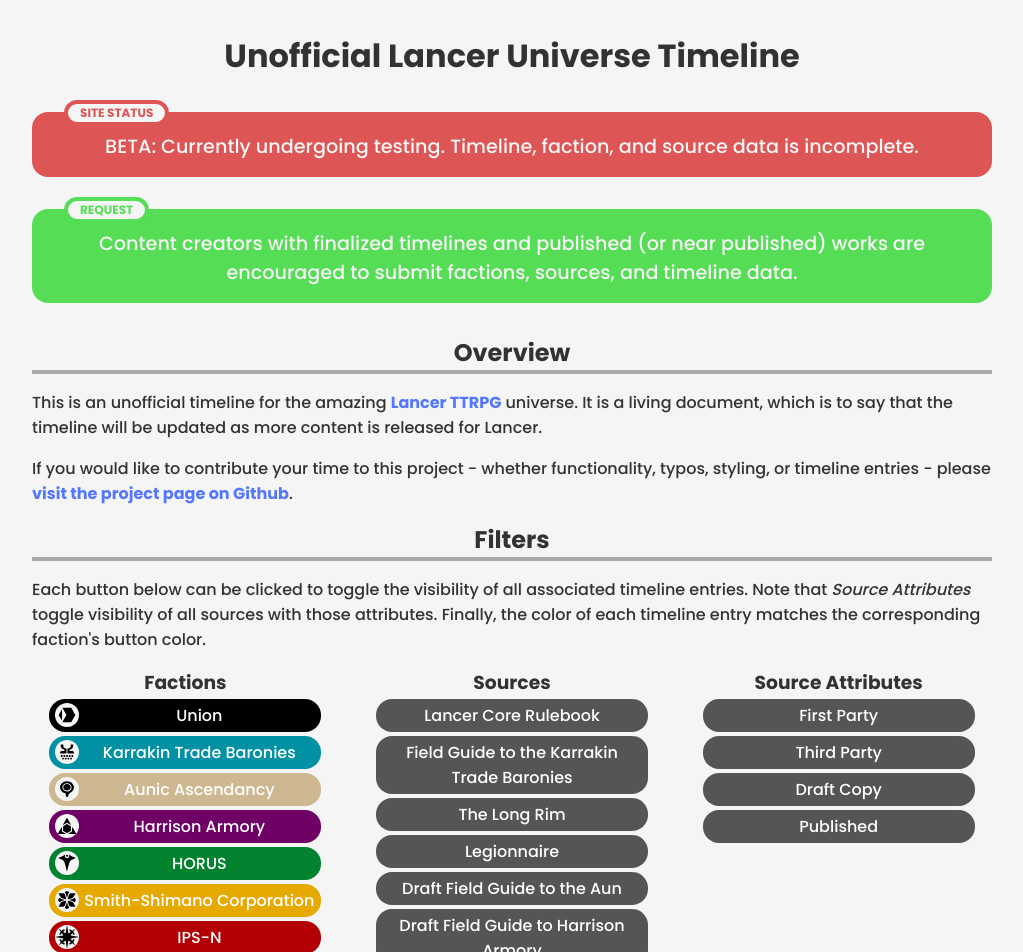
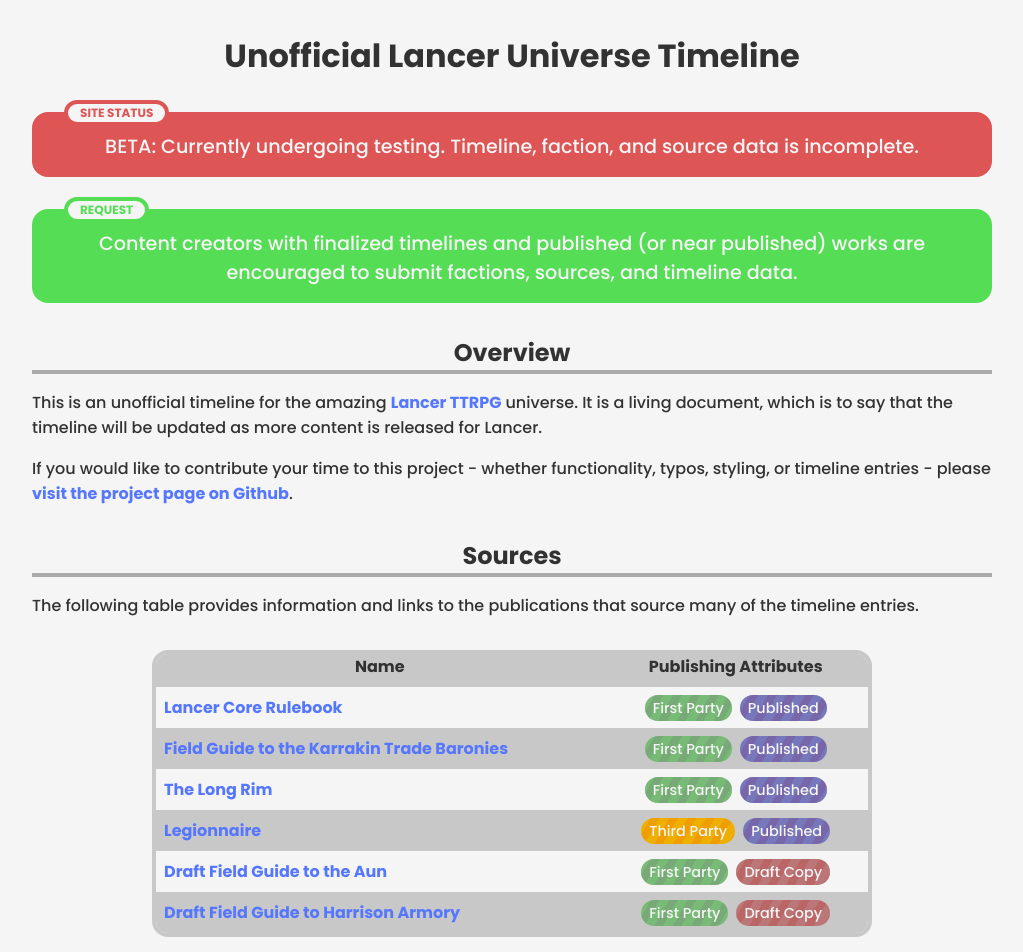
Before and after one commit to rishenko/react-lancer-timeline, a React (Create React App) app: page / in a window 1280 px wide. Shown: the top 952 px of the page, without its empty margins (128-1151 px from the left). Built offline with nearby package versions, Linux system fonts and the light colour scheme.

Commit message:
adding source table and adjusting publishing attribute stylings

```diff
--- a/src/App.css
+++ b/src/App.css
@@ -11,6 +11,18 @@
 body {
   --color: rgba(50, 50, 50);
   --bgColor: rgba(245, 245, 245);
+  --color-pfirst: #7b7;
+  --color-pfirst-dark: #7a7;
+  --pfirst-gradient: repeating-linear-gradient(120deg, var(--color-pfirst), var(--color-pfirst) .5rem, var(--color-pfirst-dark) .55rem, var(--color-pfirst-dark) 1rem);
+  --color-pthird: #eeaF00;
+  --color-pthird-dark: #ee9e00;
+  --pthird-gradient: repeating-linear-gradient(120deg, var(--color-pthird), var(--color-pthird) .5rem, var(--color-pthird-dark) .55rem, var(--color-pthird-dark) 1rem);
+  --color-pdraft: #b77;
+  --color-pdraft-dark: #b66;
+  --pdraft-gradient: repeating-linear-gradient(120deg, var(--color-pdraft), var(--color-pdraft) .5rem, var(--color-pdraft-dark) .55rem, var(--color-pdraft-dark) 1rem);
+  --color-ppublished: #77b;
+  --color-ppublished-dark: #76a;
+  --ppublished-gradient: repeating-linear-gradient(120deg, var(--color-ppublished), var(--color-ppublished) .5rem, var(--color-ppublished-dark) .55rem, var(--color-ppublished-dark) 1rem);
   min-height: 100vh;
   display: grid;
   align-content: center;
@@ -27,8 +39,6 @@
 h3 {
   text-align: center;
   position: relative;
-  --bgColor: rgba(245, 245, 245);
-  background: var(--bgColor);
 }
 
 h1 {
@@ -36,7 +46,7 @@
 }
 
 h2 {
-  margin-bottom: 1rem;
+  margin: 2rem auto 1rem auto;
   border-bottom: solid #aaa .25rem;
 }
 
@@ -47,11 +57,11 @@
 }
 
 a:visited {
-  color: #99e;
+  color: #57f;
 }
 
 a:hover {
-  font-size: 105%;
+  text-decoration: underline dotted;
 }
 
 /* Credits */
@@ -139,3 +149,12 @@
   margin-left: auto;
   margin-right: auto;
 }
+
+/* Tags */
+.tag {
+  padding: 0 .5rem;
+  margin: 0 .25rem;
+  background-color: #ccc;
+  border-radius: 1rem;
+  display: inline;
+}
--- a/src/App.js
+++ b/src/App.js
@@ -5,6 +5,7 @@
 import SourceLegend from './SourceLegend';
 import PublishingAttributeLegend from './PublishingAttributeLegend';
 import Timeline from './Timeline';
+import SourceTable from './SourceTable';
 import './App.css';
 
 function App() {
@@ -86,6 +87,13 @@
           </p>
 
         </div>
+        <h2>Sources</h2>
+        <p>
+          The following table provides information and links to the publications that source many of the timeline entries.
+        </p>
+        <div className="sources-data">
+          <SourceTable sources={data.sources} publishingAttributes={data.publishingAttributes} />
+        </div>
         <h2>Filters</h2>
         <p>
           Each button below can be clicked to toggle the visibility of all associated timeline entries.
--- a/src/FactionLegend.css
+++ b/src/FactionLegend.css
@@ -104,8 +104,7 @@
   background-image: url('./imgs/logos/voladores.svg');
 }
 
-div.source-legend .source .sname,
-div.publishing-attribute-legend .publishing-attribute .paname {
+div.source-legend .source .sname {
   background-color: #555;
   color: white;
 
--- /dev/null
+++ b/src/PublishingAttributeEntry.css
@@ -0,0 +1,16 @@
+.publishing-attribute-legend .publishing-attribute .paname {
+    color: var(--bgColor);
+}
+
+.publishing-attribute-legend .publishing-attribute.first .paname {
+    background-image: var(--pfirst-gradient);
+}
+.publishing-attribute-legend .publishing-attribute.third .paname {
+    background-image: var(--pthird-gradient);
+}
+.publishing-attribute-legend .publishing-attribute.draft .paname {
+    background-image: var(--pdraft-gradient);
+}
+.publishing-attribute-legend .publishing-attribute.published .paname {
+    background-image: var(--ppublished-gradient);
+}
--- a/src/PublishingAttributeEntry.js
+++ b/src/PublishingAttributeEntry.js
@@ -1,9 +1,10 @@
 import React from 'react';
+import './PublishingAttributeEntry.css';
 
 function PublishingAttributeEntry({ publishingAttribute, publishingAttributeKey, togglePublishingAttributeVisibility, isVisible }) {
   return (
     <button onClick={() => togglePublishingAttributeVisibility(publishingAttributeKey)}>
-      <div className={`publishing-attribute ${publishingAttribute.name} ${isVisible ? '' : 'hidden'}`}>
+      <div className={`publishing-attribute ${publishingAttributeKey} ${isVisible ? '' : 'hidden'}`}>
         <div className="paname">{publishingAttribute.name}</div>
       </div>
     </button>
--- /dev/null
+++ b/src/SourceTable.css
@@ -0,0 +1,55 @@
+.intro div.sources-data {
+    --sources-color-dark: rgba(200,200,200,1);
+    border-radius: 1rem;
+    width: 75%;
+    margin: 2rem auto;
+    overflow: auto;
+    position: relative;
+    border: .25rem solid var(--sources-color-dark);
+    background-color: var(--bgColor);
+}
+
+table#source-table {
+    border-collapse: collapse;
+    width: 100%;
+}
+
+table#source-table th {
+    padding-bottom: .5rem;
+}
+
+table#source-table td {
+    padding: .5rem .5rem;
+    margin: 0;
+    font-size: 1rem;
+}
+
+table#source-table td.publishing-attributes {
+    text-align: center;
+}
+
+table#source-table thead, table#source-table tr:nth-child(even) {
+    background-color: var(--sources-color-dark);
+}
+
+table#source-table .tag {
+    font-size: .9rem;
+    padding: .2rem .5rem;
+    color: var(--bgColor);
+}
+
+table#source-table .tag.first {
+    background-image: var(--pfirst-gradient);
+}
+
+table#source-table .tag.third {
+    background-image: var(--pthird-gradient);
+}
+
+table#source-table .tag.draft {
+    background-image: var(--pdraft-gradient);
+}
+
+table#source-table .tag.published {
+    background-image: var(--ppublished-gradient);
+}
--- /dev/null
+++ b/src/SourceTable.js
@@ -0,0 +1,24 @@
+import React from 'react';
+import './SourceTable.css';
+import SourceTableEntry from './SourceTableEntry';
+
+function SourceTable({ sources, publishingAttributes }) {
+    return (
+        <table id="source-table">
+            <thead>
+                <tr>
+                    <th>Name</th><th>Publishing Attributes</th>
+                </tr>
+            </thead>
+            <tbody>
+                {Object.values(sources).map((source) => {
+                    return (
+                        (source.name != "No Source") && <SourceTableEntry key={source.name} source={source} publishingAttributes={publishingAttributes} />
+                    )
+                })}
+            </tbody>
+        </table>
+    );
+}
+
+export default SourceTable;
--- /dev/null
+++ b/src/SourceTableEntry.js
@@ -0,0 +1,16 @@
+import React from 'react';
+
+function SourceTableEntry({ source, publishingAttributes }) {
+    return (
+        <tr key={source.name}>
+            <td className="name"><a href={source.url}>{source.name}</a></td>
+            <td className="publishing-attributes">{source.publishingAttributes.map((attr) => {
+                return (
+                    <div key={attr} className={`tag ${attr}`}>{publishingAttributes[attr].name}</div>
+                );
+            })}</td>
+        </tr>
+    );
+}
+
+export default SourceTableEntry;
--- a/src/Timeline.css
+++ b/src/Timeline.css
@@ -12,6 +12,7 @@
     list-style: none;
     width: min(60rem, 100%);
     margin-inline: auto;
+    margin-top: 2rem;
 }
 
 /* line */
--- a/src/TimelineEntry.css
+++ b/src/TimelineEntry.css
@@ -17,7 +17,6 @@
 .timeline ul li a:visited {
     color: #8888EE;
     font-weight: bold;
-    text-decoration: none;
 }
 
 /* timeline marker entry styles */
```
